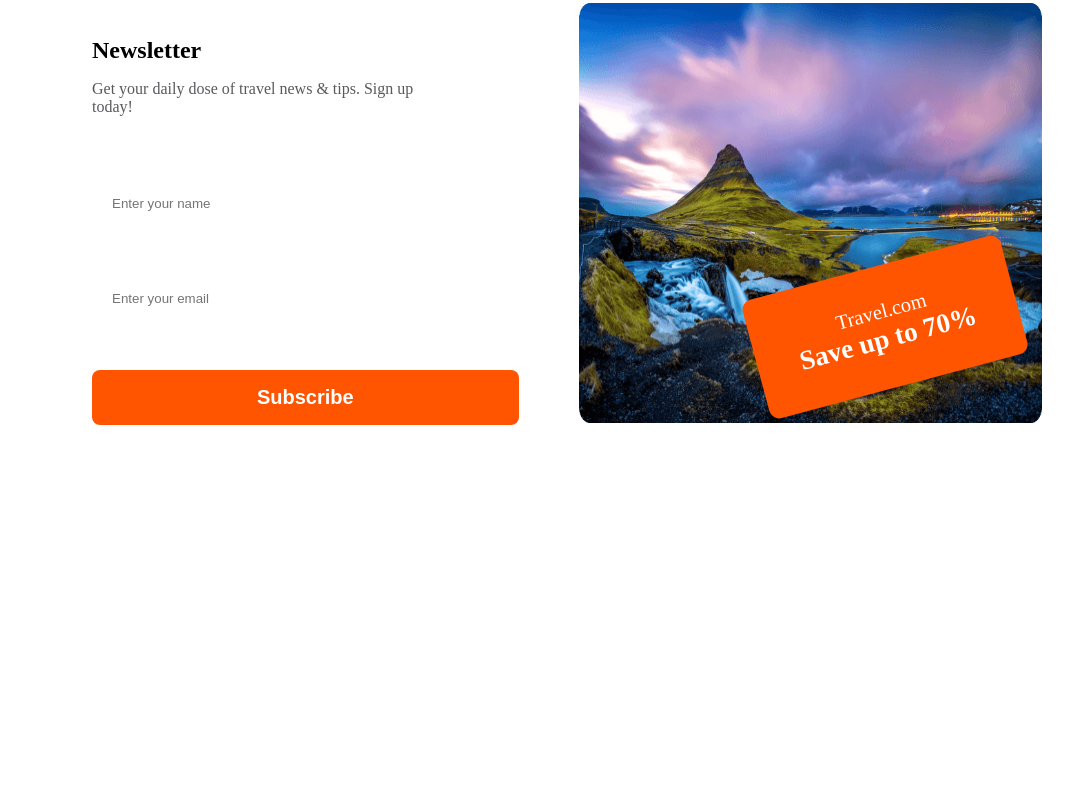
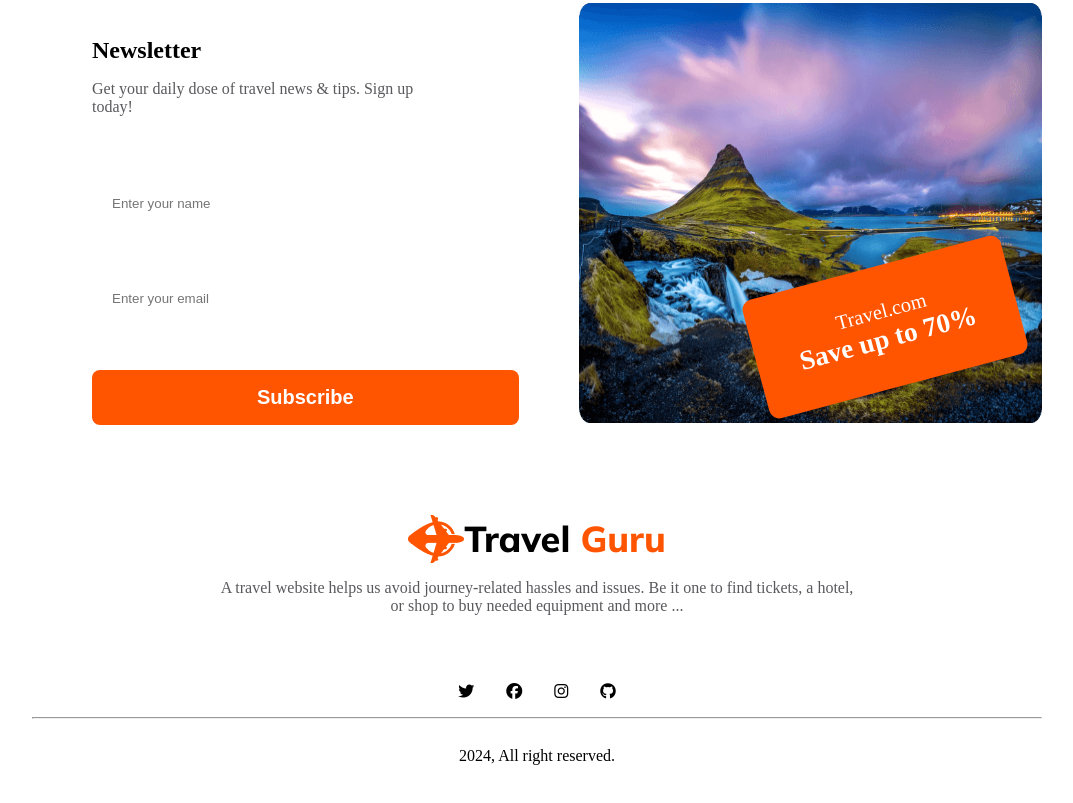
Before and after one commit to BJOARDER7/travel-guru, a plain HTML site: page index.html in a window 1280 px wide. Shown: the part 2762-3565 px from the top of the page, without its empty margins (103-1176 px from the left). Before the commit the page ends 3247 px from the top, so only its background shows below. Drawn offline with Linux system fonts and the light colour scheme.

Commit message:
added footer section

```diff
--- a/index.html
+++ b/index.html
@@ -157,7 +157,19 @@
     </section>
   </main>
   <footer>
-
+    <div class="nav-title">
+      <img src="Images/Group-40071.png" alt="">
+      <h3 class="nav-heading">Travel <span class="guru-color">Guru</span></h3>
+    </div>
+    <p class="similar-paragraph">A travel website helps us avoid journey-related hassles and issues. Be it one to find tickets, a hotel, or shop to buy needed equipment and more ...</p>
+    <div class="social-media">
+      <p><i class="fa-brands fa-twitter"></i></p>
+      <p><i class="fa-brands fa-facebook"></i></p>
+      <p><i class="fa-brands fa-instagram"></i></p>
+      <p><i class="fa-brands fa-github"></i></p>
+    </div>
+    <hr>
+    <p class="all-right">2024, All right reserved.</p>
   </footer>
 </body>
 </html>
--- a/travel/travel.css
+++ b/travel/travel.css
@@ -260,6 +260,25 @@ li {
   font-size: 32px;
   font-weight: 800;
 }
+/* footer section */
+footer {
+  margin: 80px 0;
+
+}
+footer p {
+  text-align: center;
+  margin-top: 16px;
+  padding: 16px;
+}
+.social-media{
+  display: flex;
+  justify-content: center;
+  align-items: center;
+  padding: 0;
+}
+.all-right{
+  margin: 12px;
+}
 
 
 /* Mobile responsesive */
```
